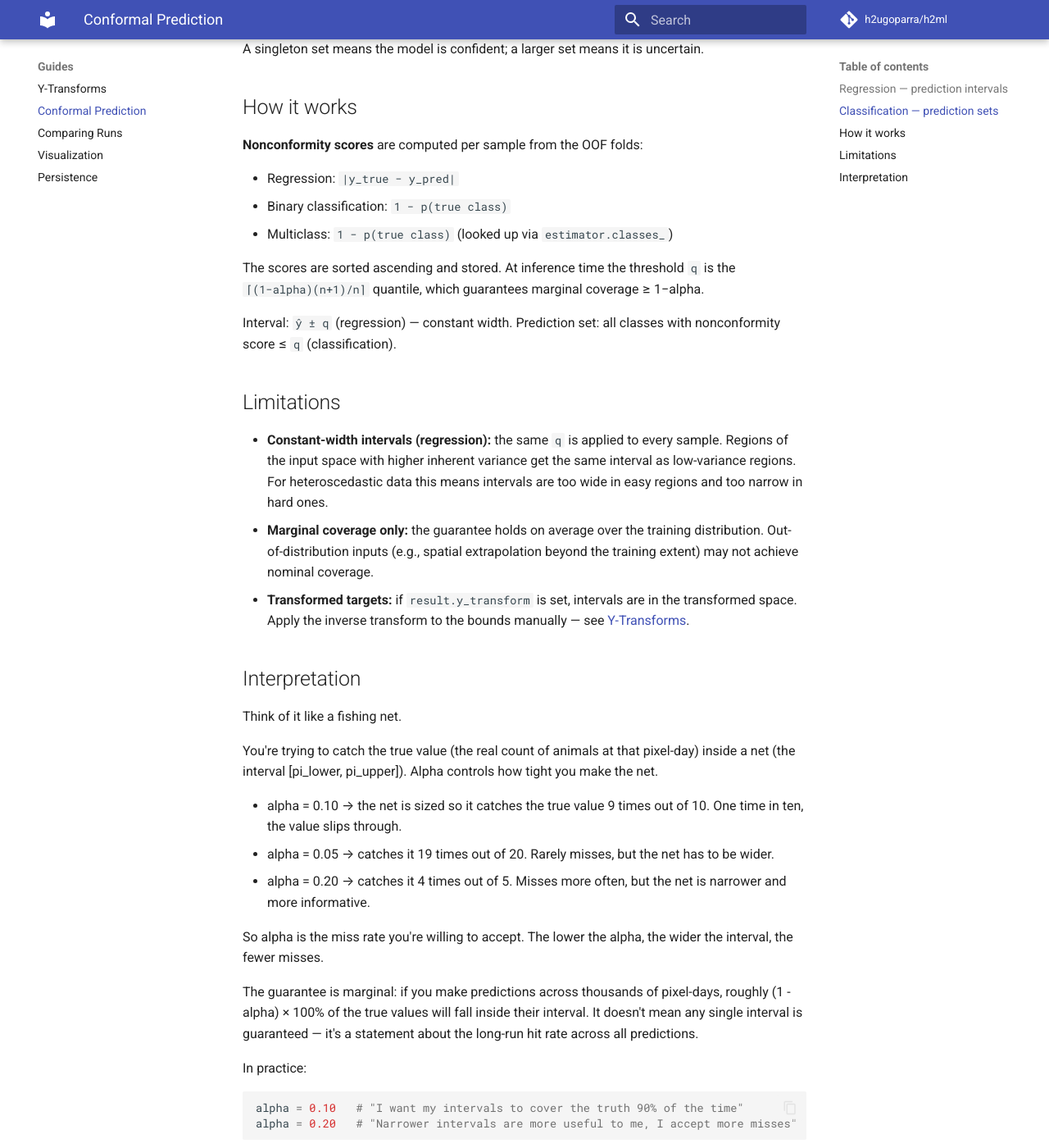
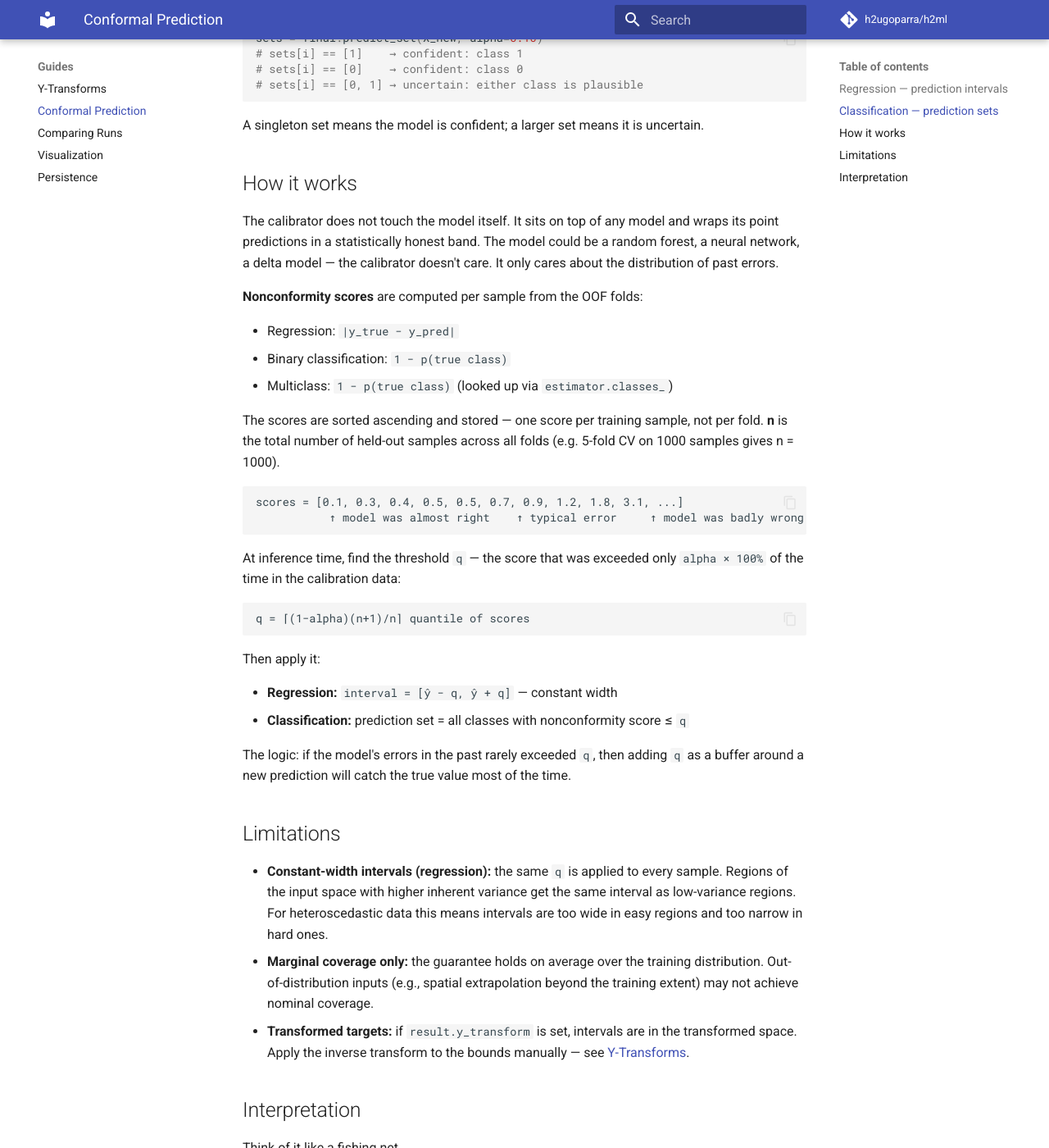
Before and after one commit to h2ugoparra/h2ml, an MkDocs documentation site: the page built from docs/guides/conformal.md, in a window 1280 px wide and 1400 px high, scrolled down 691 px. Shown: the whole window at 82% size. Built offline with MkDocs 1.6.1 and Material for MkDocs 9.7.7, drawn with Linux system fonts in a browser that asks for light colours; comment, search, counter and statistics services are not loaded; some of the changed text lies outside the part shown.

Commit message:
Clean up conformal.md formatting and clarify n definition
Co-Authored-By: Claude Sonnet 4.6 <noreply@anthropic.com>

````diff
--- a/docs/guides/conformal.md
+++ b/docs/guides/conformal.md
@@ -1,6 +1,9 @@
 # Conformal Prediction
 
 `build_final_model()` automatically builds a conformal calibrator from out-of-fold CV predictions — no separate calibration set is required.
+
+A conformal calibrator is essentially a recorded history of how wrong the model has been, used to answer one question at prediction time:
+*"how much buffer do I need around my estimate to be right X% of the time?"*
 
 ## Regression — prediction intervals
 
@@ -26,16 +29,34 @@ A singleton set means the model is confident; a larger set means it is uncertain
 
 ## How it works
 
+The calibrator does not touch the model itself. It sits on top of any model and wraps its point predictions in a statistically honest band.
+The model could be a random forest, a neural network, a delta model — the calibrator doesn't care. It only cares about the distribution of past errors.
+
 **Nonconformity scores** are computed per sample from the OOF folds:
 
 - Regression: `|y_true − y_pred|`
 - Binary classification: `1 − p(true class)`
 - Multiclass: `1 − p(true class)` (looked up via `estimator.classes_`)
 
-The scores are sorted ascending and stored. At inference time the threshold `q` is the `⌈(1−alpha)(n+1)/n⌉` quantile, which guarantees marginal coverage ≥ 1−alpha.
+The scores are sorted ascending and stored — one score per training sample, not per fold. **n** is the total number of held-out samples across all folds (e.g. 5-fold CV on 1000 samples gives n = 1000).
 
-Interval: `ŷ ± q` (regression) — constant width.
-Prediction set: all classes with nonconformity score ≤ `q` (classification).
+```
+scores = [0.1, 0.3, 0.4, 0.5, 0.5, 0.7, 0.9, 1.2, 1.8, 3.1, ...]
+           ↑ model was almost right    ↑ typical error     ↑ model was badly wrong
+```
+
+At inference time, find the threshold `q` — the score that was exceeded only `alpha × 100%` of the time in the calibration data:
+
+```
+q = ⌈(1−alpha)(n+1)/n⌉ quantile of scores
+```
+
+Then apply it:
+
+- **Regression:** `interval = [ŷ − q,  ŷ + q]` — constant width
+- **Classification:** prediction set = all classes with nonconformity score ≤ `q`
+
+The logic: if the model's errors in the past rarely exceeded `q`, then adding `q` as a buffer around a new prediction will catch the true value most of the time.
 
 ## Limitations
 
````
